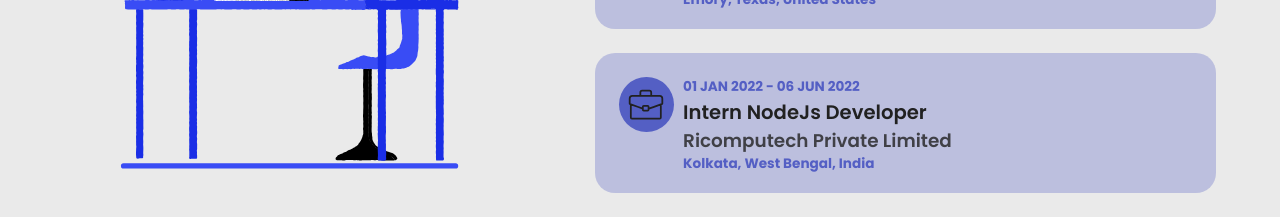
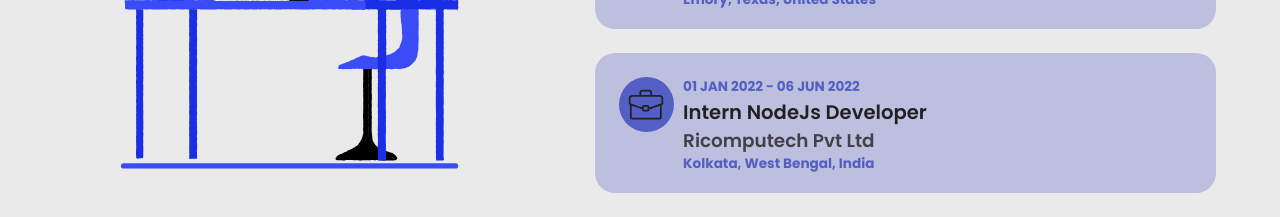
Before and after one commit to tulsipadadas/tulsipada.github.io, a React (Create React App) app: page / in a window 1280 px wide. Shown: the part 3140-3357 px from the top of the page. Built offline with nearby package versions, Linux system fonts and the light colour scheme; a web font is replaced by a local one.

Commit message:
added experience

```diff
--- a/src/data/experienceData.js
+++ b/src/data/experienceData.js
@@ -23,7 +23,7 @@ export const experienceData = [
     },
     {
         id: 1,
-        company: 'Ricomputech Private Limited',
+        company: 'Ricomputech Pvt Ltd',
         jobtitle: 'Intern NodeJs Developer',
         startYear: ' 01 JAN 2022 ',
         endYear: ' 06 JUN 2022 ',
```
